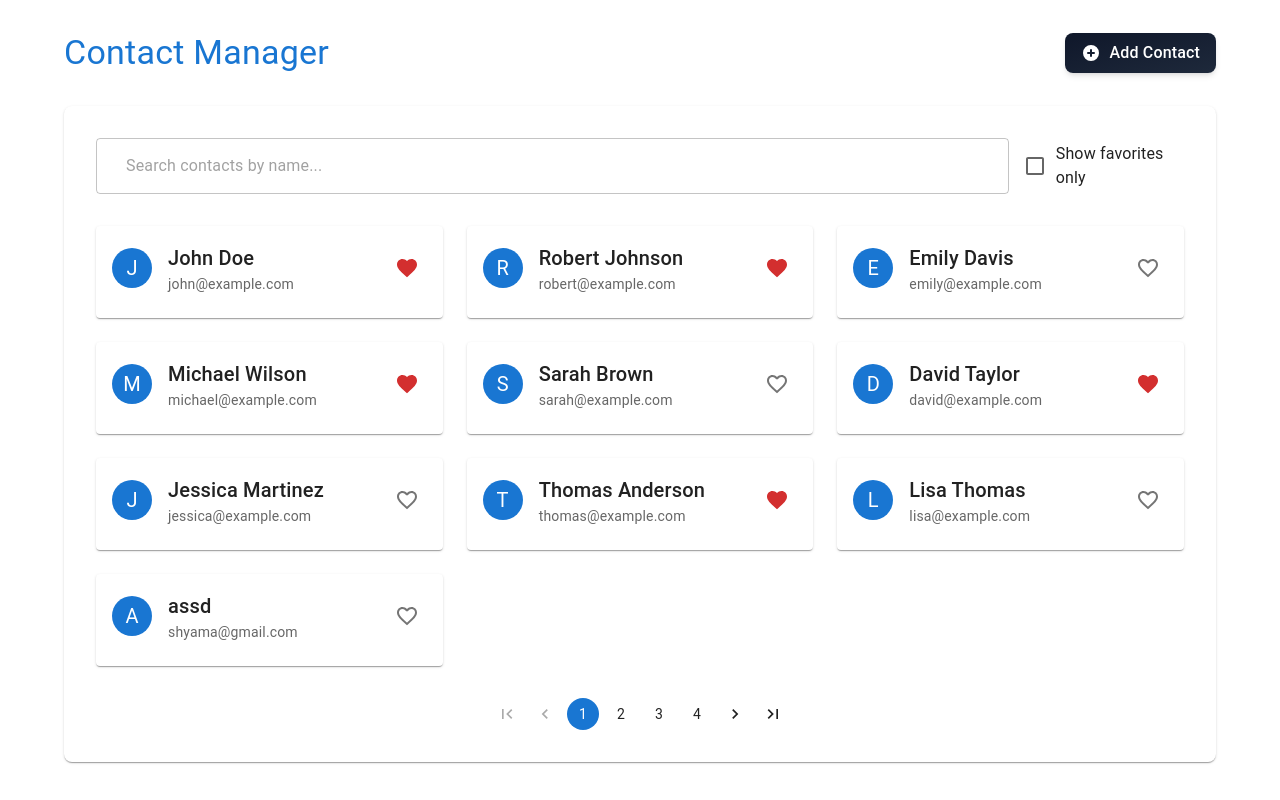
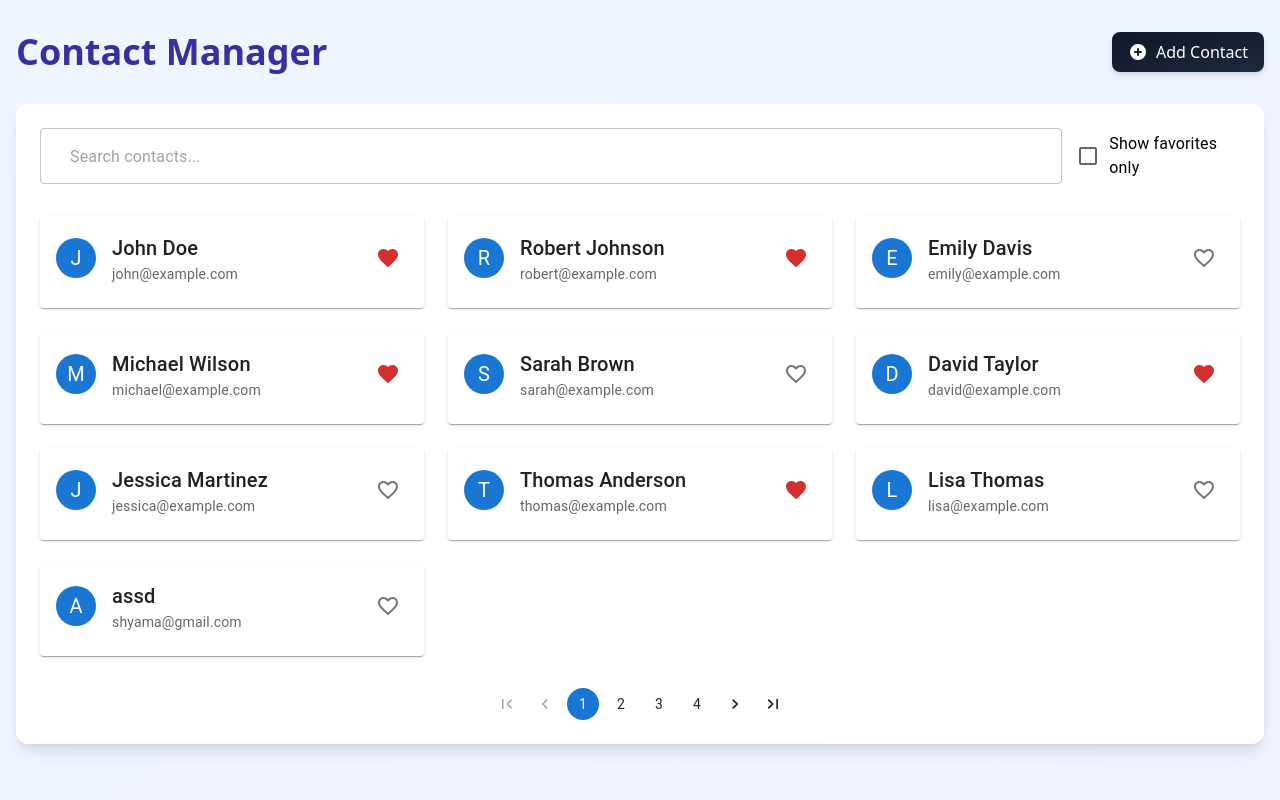
Before and after one commit to LNikita19/contactManger, a React (Create React App) app: page / in a window 1280 px wide. Built offline with nearby package versions, Linux system fonts and the light colour scheme; data requests are answered from the project's data file; some icons are missing.

Commit message:
++serach fun

```diff
--- a/src/App.js
+++ b/src/App.js
@@ -1,12 +1,7 @@
 // src/App.jsx
-import { useEffect, useState } from 'react';
+import { useState, useEffect } from 'react';
 import { QueryClient, QueryClientProvider } from '@tanstack/react-query';
 import { ReactQueryDevtools } from '@tanstack/react-query-devtools';
-import { ThemeProvider, createTheme } from '@mui/material/styles';
-import CssBaseline from '@mui/material/CssBaseline';
-import Container from '@mui/material/Container';
-import Typography from '@mui/material/Typography';
-import Box from '@mui/material/Box';
 import useStore from './store/useStore';
 import { useContacts } from './hooks/useContacts';
 import ContactCard from './components/ContactCard';
@@ -16,70 +11,51 @@ import Pagination from './components/Pagination';
 import LoadingSpinner from './components/LoadingSpinner';
 import AddContactButton from './components/AddContactButton';
 
-const theme = createTheme({
-  palette: {
-    primary: {
-      main: '#1976d2',
-    },
-    secondary: {
-      main: '#dc004e',
-    },
-  },
-});
-
 const queryClient = new QueryClient();
 
-function App() {
-  const [page, setPage] = useState(1);
+function AppContent() {
+  const [page, setPage] = useState();
   const limit = 10;
   const { searchQuery, showFavoritesOnly } = useStore();
-  const { data, isLoading, isError, error } = useContacts(page, limit, searchQuery);
 
+  const { data, isLoading, isError, error } = useContacts(page, limit);
+
+  // Reset to page 1 whenever search changes
   useEffect(() => {
     setPage(1);
   }, [searchQuery]);
 
   if (isLoading) return <LoadingSpinner />;
-  if (isError) return <div>Error: {error.message}</div>;
+  if (isError) return <div className="text-red-500 p-4">Error: {error.message}</div>;
 
-  // Apply both search (handled by API) and favorites filter
-  const filteredContacts = showFavoritesOnly
-    ? data?.contacts?.filter(contact => contact.favourite) || []
-    : data?.contacts || [];
+  // Apply search and favorites filters
+  const filteredContacts = (data?.contacts || []).filter((contact) => {
+    const matchesSearch = contact.name.toLowerCase().includes(searchQuery.toLowerCase());
+    const matchesFavorite = !showFavoritesOnly || contact.favourite;
+    return matchesSearch && matchesFavorite;
+  });
 
   return (
-    <ThemeProvider theme={theme}>
-      <CssBaseline />
-      <Container maxWidth="lg" sx={{ py: 4 }}>
-        <Box sx={{ display: 'flex', justifyContent: 'space-between', alignItems: 'center', mb: 4 }}>
-          <Typography variant="h4" component="h1" color="primary">
-            Contact Manager
-          </Typography>
+    <div className="min-h-screen bg-gradient-to-br from-blue-50 to-indigo-50">
+      <div className="max-w-7xl mx-auto px-4 py-8">
+        <div className="flex justify-between items-center mb-8">
+          <h1 className="text-4xl font-bold text-indigo-800">Contact Manager</h1>
           <AddContactButton />
-        </Box>
+        </div>
 
-        <Box sx={{ bgcolor: 'background.paper', p: 4, borderRadius: 2, boxShadow: 1 }}>
+        <div className="bg-white rounded-xl shadow-lg p-6">
           <SearchBar />
 
-          <Box sx={{
-            mt: 4,
-            display: 'grid',
-            gap: 3,
-            gridTemplateColumns: {
-              xs: '1fr',
-              sm: 'repeat(2, 1fr)',
-              md: 'repeat(3, 1fr)'
-            }
-          }}>
-            {filteredContacts?.map(contact => (
+          <div className="mt-8 grid grid-cols-1 gap-6 sm:grid-cols-2 lg:grid-cols-3">
+            {filteredContacts.map((contact) => (
               <ContactCard key={contact.id} contact={contact} />
             ))}
-          </Box>
+          </div>
 
           {filteredContacts.length === 0 && (
-            <Box sx={{ textAlign: 'center', py: 8, color: 'text.secondary' }}>
+            <div className="text-center py-12 text-gray-500">
               No contacts found. Try adjusting your search or add a new contact.
-            </Box>
+            </div>
           )}
 
           <Pagination
@@ -87,12 +63,20 @@ function App() {
             totalPages={Math.ceil(data?.total / limit)}
             onPageChange={setPage}
           />
-        </Box>
-      </Container>
+        </div>
+      </div>
 
       <ContactModal />
       <ReactQueryDevtools initialIsOpen={false} />
-    </ThemeProvider>
+    </div>
+  );
+}
+
+function App() {
+  return (
+    <QueryClientProvider client={queryClient}>
+      <AppContent />
+    </QueryClientProvider>
   );
 }
 
--- a/src/api/contacts.js
+++ b/src/api/contacts.js
@@ -1,4 +1,3 @@
-// src/api/contacts.js
 // src/api/contacts.js
 const API_URL = 'http://localhost:3001';
 
@@ -6,14 +5,14 @@ export const getContacts = async ({ page = 1, limit = 10, search = '' }) => {
   const url = new URL(`${API_URL}/contacts`);
   url.searchParams.append('_page', page);
   url.searchParams.append('_limit', limit);
-
-  // For json-server, we use q parameter for full-text search
-  if (search) {
-    url.searchParams.append('q', search);
-  }
+  if (search) url.searchParams.append('q', encodeURIComponent(search));
 
   const response = await fetch(url);
-  if (!response.ok) throw new Error('Failed to fetch contacts');
+  if (!response.ok) {
+    const error = new Error('Failed to fetch contacts');
+    error.status = response.status;
+    throw error;
+  }
 
   const total = response.headers.get('X-Total-Count');
   const data = await response.json();
@@ -23,6 +22,7 @@ export const getContacts = async ({ page = 1, limit = 10, search = '' }) => {
     total: parseInt(total) || data.length
   };
 };
+
 // Update other methods similarly (remove /api from URLs)
 export const createContact = async (contactData) => {
   const response = await fetch(`${API_URL}/contacts`, { // Removed /api
--- a/src/components/SearchBar.jsx
+++ b/src/components/SearchBar.jsx
@@ -20,7 +20,7 @@ const SearchBar = () => {
       <TextField
         value={inputValue}
         onChange={(e) => setInputValue(e.target.value)}
-        placeholder="Search contacts by name..."
+        placeholder="Search contacts..."
         InputProps={{
           startAdornment: <SearchIcon sx={{ color: 'action.active', mr: 1 }} />,
         }}
--- a/src/hooks/useContacts.js
+++ b/src/hooks/useContacts.js
@@ -8,14 +8,12 @@ import {
     toggleFavorite
 } from '../api/contacts';
 
-export const useContacts = (page, limit, search) => {
+export const useContacts = (page, limit, searchQuery) => {
     return useQuery({
-        queryKey: ['contacts', { page, limit, search }],
-        queryFn: () => getContacts({ page, limit, search }),
-        keepPreviousData: true,
+        queryKey: ['contacts', page, limit, searchQuery],
+        queryFn: () => getContacts({ page, limit, search: searchQuery })
     });
 };
-
 export const useCreateContact = () => {
     const queryClient = useQueryClient();
     return useMutation({
```
